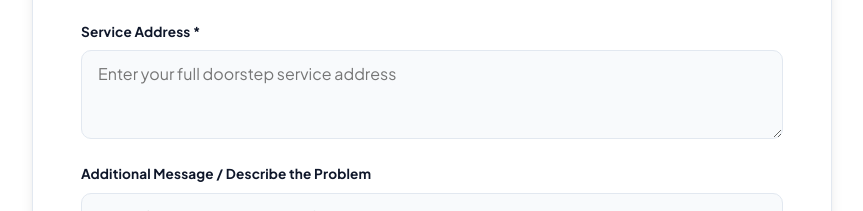
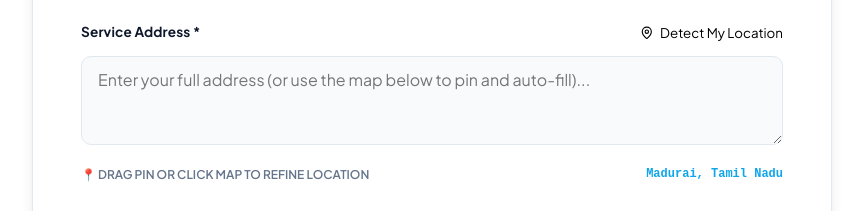
Before and after one commit to insightfluxanalytics/malaracparamakudi, a plain HTML site: page index.html in a window 1280 px wide. Shown: the part 3732-3943 px from the top of the page, without its empty margins (208-1071 px from the left). Drawn offline with nearby package versions, Linux system fonts and the light colour scheme.

Commit message:
Update index.html

```diff
--- a/index.html
+++ b/index.html
@@ -26,6 +26,9 @@
   <link rel="preconnect" href="https://fonts.googleapis.com" />
   <link rel="preconnect" href="https://fonts.gstatic.com" crossorigin />
   <link href="https://fonts.googleapis.com/css2?family=Outfit:wght@300;400;500;600;700;800&family=Plus+Jakarta+Sans:wght@300;400;500;600;700;800&display=swap" rel="stylesheet" />
+
+  <!-- Leaflet.js Map CDN -->
+  <link rel="stylesheet" href="https://unpkg.com/leaflet@1.9.4/dist/leaflet.css" integrity="sha256-p4NxAoJBhIIN+hmNHrzRCf9tD/miZyoHS5obTRR9BMY=" crossorigin="" />
 
   <!-- CSS Stylesheet -->
   <link rel="stylesheet" href="styles.css" />
@@ -372,9 +375,26 @@
             </div>
 
             <!-- Address -->
-            <div class="form-group">
-              <label for="address" class="form-label">Service Address *</label>
-              <textarea id="address" name="address" class="form-textarea" rows="3" placeholder="Enter your full doorstep service address" required maxlength="500"></textarea>
+            <div class="form-group" style="grid-column: 1 / -1;">
+              <div style="display:flex; justify-content:space-between; align-items:center; margin-bottom:0.35rem;">
+                <label for="address" class="form-label" style="margin-bottom:0;">Service Address *</label>
+                <button type="button" id="detectLocationBtn" class="map-action-btn">
+                  <i data-lucide="map-pin" style="width:0.85rem; height:0.85rem; display:inline-block; vertical-align:middle; margin-right:0.25rem;"></i>
+                  <span style="vertical-align:middle;">Detect My Location</span>
+                </button>
+              </div>
+              <textarea id="address" name="address" class="form-textarea" rows="3" placeholder="Enter your full address (or use the map below to pin and auto-fill)..." required maxlength="500"></textarea>
+
+              <!-- Interactive Map Pinning Container -->
+              <div class="map-widget-container" style="margin-top:0.75rem;">
+                <div style="font-size:0.75rem; font-weight:600; color:var(--muted-foreground); margin-bottom:0.35rem; display:flex; justify-content:space-between; align-items:center;">
+                  <span>📍 DRAG PIN OR CLICK MAP TO REFINE LOCATION</span>
+                  <span id="coordsDisplay" style="font-family:monospace; color:var(--primary); font-weight:700;">Madurai, Tamil Nadu</span>
+                </div>
+                <div id="addressMap" class="booking-map-canvas"></div>
+                <input type="hidden" id="latitude" name="latitude" />
+                <input type="hidden" id="longitude" name="longitude" />
+              </div>
             </div>
 
             <!-- Message -->
@@ -578,6 +598,8 @@
 
   <!-- Lucide Icons CDN -->
   <script src="https://unpkg.com/lucide@latest"></script>
+  <!-- Leaflet Map JS CDN -->
+  <script src="https://unpkg.com/leaflet@1.9.4/dist/leaflet.js" integrity="sha256-20nQCchB9co0qIjJZRGuk2/Z9VM+kNiyxNV1lvTlZBo=" crossorigin=""></script>
   <!-- App JS Code -->
   <script src="app.js"></script>
 </body>
```
